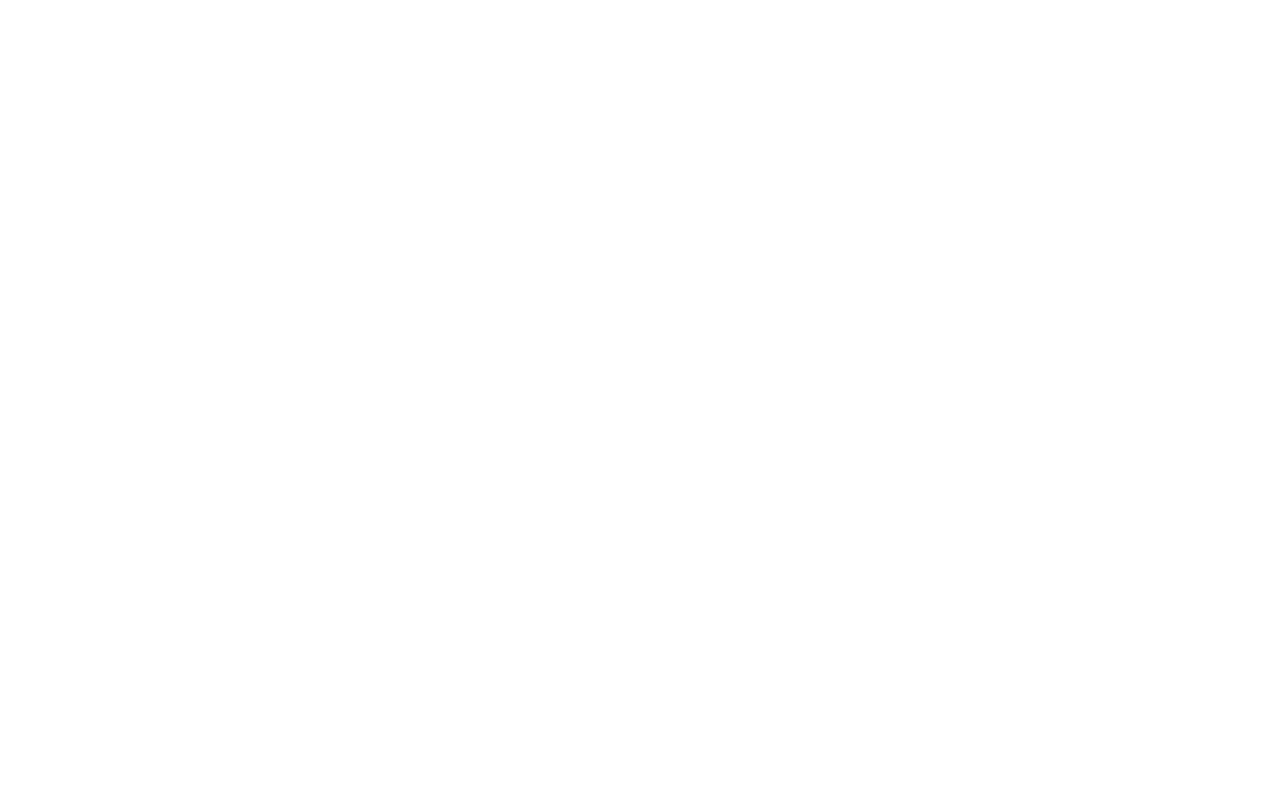
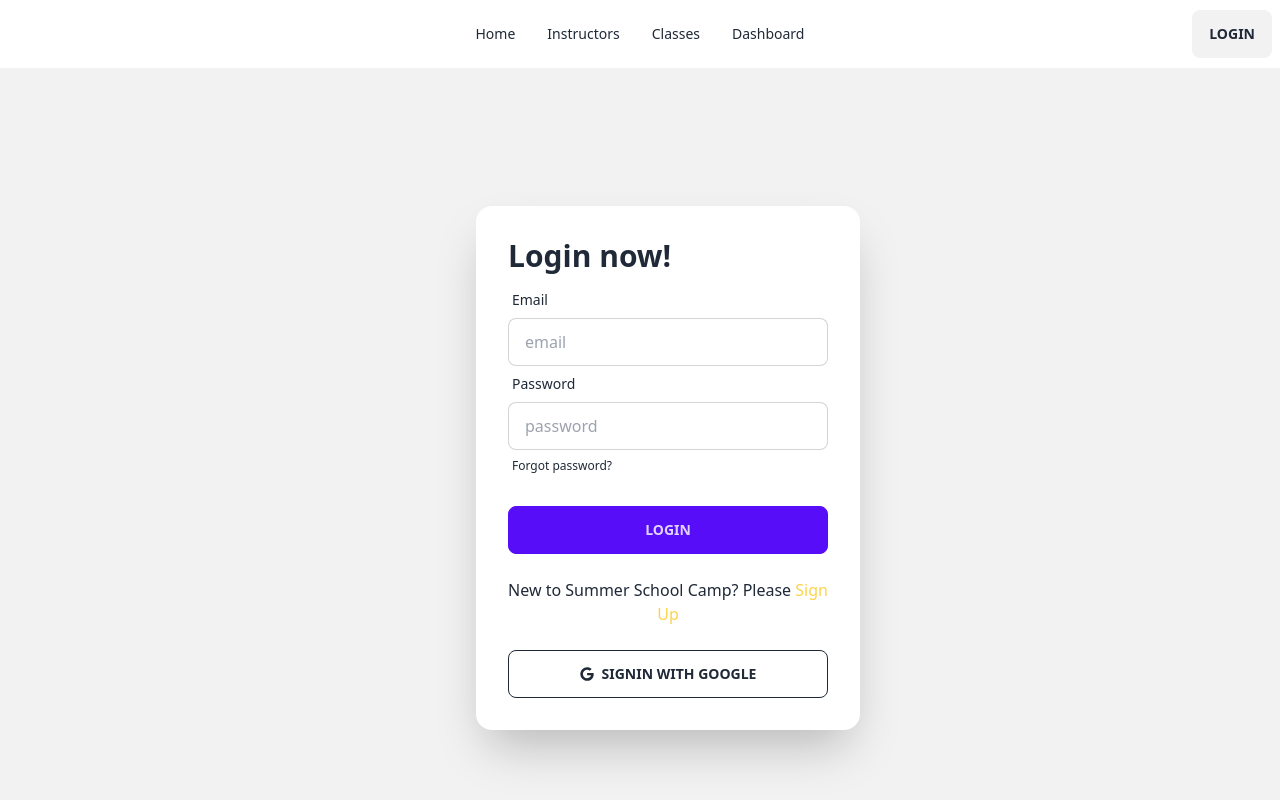
Before and after one commit to shuvakarmakar/summer-camp-school, a React (Vite) app: page /login in a window 1280 px wide. Shown: the top 800 px of the page. Built offline with nearby package versions, Linux system fonts and the light colour scheme.

Commit message:
Login page Complete

```diff
--- a/package.json
+++ b/package.json
@@ -17,6 +17,8 @@
     "postcss": "^8.4.24",
     "react": "^18.2.0",
     "react-dom": "^18.2.0",
+    "react-hook-form": "^7.44.3",
+    "react-icons": "^4.9.0",
     "react-router-dom": "^6.11.2",
     "sort-by": "^1.2.0"
   },
--- a/src/Firebase/firebase.config.js
+++ b/src/Firebase/firebase.config.js
@@ -16,4 +16,4 @@ const firebaseConfig = {
 // Initialize Firebase
 const app = initializeApp(firebaseConfig);
 
-export default app
+export default app;
--- a/src/Pages/Home/Login/Login.jsx
+++ b/src/Pages/Home/Login/Login.jsx
@@ -1,8 +1,73 @@
+import { useForm } from "react-hook-form";
+import { Link } from 'react-router-dom';
+import { FaGoogle } from 'react-icons/fa';
 
 const Login = () => {
+    const { register, handleSubmit, formState: { errors } } = useForm();
+
+    const onSubmit = (data) => {
+        console.log(data);
+        // Handle login logic here
+    };
+
+    const handleGoogleLogin = () => {
+        // Handle Google login logic here
+    };
+
     return (
-        <div>
-            <h2>This is Login page</h2>
+        <div className="hero min-h-screen bg-base-200">
+            <div className="hero-content flex-col lg:flex-row">
+                <div className="mr-10 w-1/2">
+                    <img src="" alt="" />
+                </div>
+                <div className="card flex-shrink-0 w-full max-w-sm shadow-2xl bg-base-100">
+                    <div className="card-body">
+                        <h1 className="text-3xl font-bold">Login now!</h1>
+                        <form onSubmit={handleSubmit(onSubmit)}>
+                            <div className="form-control">
+                                <label className="label">
+                                    <span className="label-text">Email</span>
+                                </label>
+                                <input
+                                    type="text"
+                                    {...register('email', {
+                                        required: true
+                                    })}
+                                    name="email"
+                                    placeholder="email"
+                                    className={`input input-bordered ${errors.email ? 'input-error' : ''}`}
+                                />
+                                {errors.email && <span className="text-xs text-error">{errors.email.message}</span>}
+                            </div>
+                            <div className="form-control">
+                                <label className="label">
+                                    <span className="label-text">Password</span>
+                                </label>
+                                <input
+                                    type="password"
+                                    {...register('password', {
+                                        required: true,
+                                    })}
+                                    name="password"
+                                    placeholder="password"
+                                    className={`input input-bordered ${errors.password ? 'input-error' : ''}`}
+                                />
+                                {errors.password && <span className="text-xs text-error">{errors.password.message}</span>}
+                                <label className="label">
+                                    <a href="#" className="label-text-alt link link-hover">Forgot password?</a>
+                                </label>
+                            </div>
+                            <div className="form-control mt-6">
+                                <input type="submit" value="Login" className="btn btn-primary" />
+                            </div>
+                        </form>
+                        <p className='my-4 text-center'>New to Summer School Camp? Please <Link className='text-amber-300' to='/signup'>Sign Up</Link></p>
+                        <button onClick={handleGoogleLogin} className="btn btn-outline">
+                            <FaGoogle /> SignIn With Google
+                        </button>
+                    </div>
+                </div>
+            </div>
         </div>
     );
 };
--- a/src/Provider/AuthProvider.jsx
+++ b/src/Provider/AuthProvider.jsx
@@ -1,9 +1,75 @@
+import { createContext, useEffect, useState } from "react";
+import { createUserWithEmailAndPassword, getAuth, GoogleAuthProvider, onAuthStateChanged, signInWithEmailAndPassword, signInWithPopup, signOut, updateProfile } from "firebase/auth";
+import app from "../Firebase/firebase.config";
 
-const AuthProvider = () => {
+export const AuthContext = createContext(null);
+const auth = getAuth(app);
+
+const AuthProvider = ({ children }) => {
+
+    const [user, setUser] = useState(null);
+    const [loading, setLoading] = useState(true);
+
+    const googleProvider = new GoogleAuthProvider();
+
+    // create user
+    const createUser = (email, password) => {
+        setLoading(true);
+        return createUserWithEmailAndPassword(auth, email, password);
+    }
+
+    // Sign In User
+    const signIn = (email, password) => {
+        setLoading(true);
+        return signInWithEmailAndPassword(auth, email, password);
+    }
+
+    const googleSignIn = () => {
+        setLoading(true)
+        return signInWithPopup(auth, googleProvider)
+    }
+
+    // Update Profile
+    const updateUserProfile = (name, photo) => {
+        return updateProfile(auth.currentUser, {
+            displayName: name, photoURL: photo
+        })
+    }
+
+    // Logout
+    const logOut = () => {
+        setLoading(true);
+        signOut(auth);
+    }
+
+    // State Observer
+    useEffect(() =>{
+        const unsubscribe =  onAuthStateChanged(auth, loggedUser =>{
+            console.log('Loggedin user inside auth state', loggedUser);
+            setLoading(false);
+            setUser(loggedUser)
+        })
+        return() =>{
+            return unsubscribe();
+        }
+    },[])
+
+
+    const authInfo = {
+        user,
+        loading,
+        createUser,
+        signIn,
+        googleSignIn,
+        logOut,
+        updateUserProfile
+    }
+
+
     return (
-        <div>
-
-        </div>
+        <AuthContext.Provider value={authInfo}>
+            {children}
+        </AuthContext.Provider>
     );
 };
 
--- a/src/main.jsx
+++ b/src/main.jsx
@@ -5,12 +5,9 @@ import {
   RouterProvider,
 } from "react-router-dom";
 import { router } from './Routes/Router';
-import AuthProvider from './Provider/AuthProvider';
 
 ReactDOM.createRoot(document.getElementById('root')).render(
   <React.StrictMode>
-    <AuthProvider>
-      <RouterProvider router={router} />
-    </AuthProvider>
+    <RouterProvider router={router} />
   </React.StrictMode>
 )
```
Also changed, not shown: 1 other file (tests, documents, lock files or other folders).
